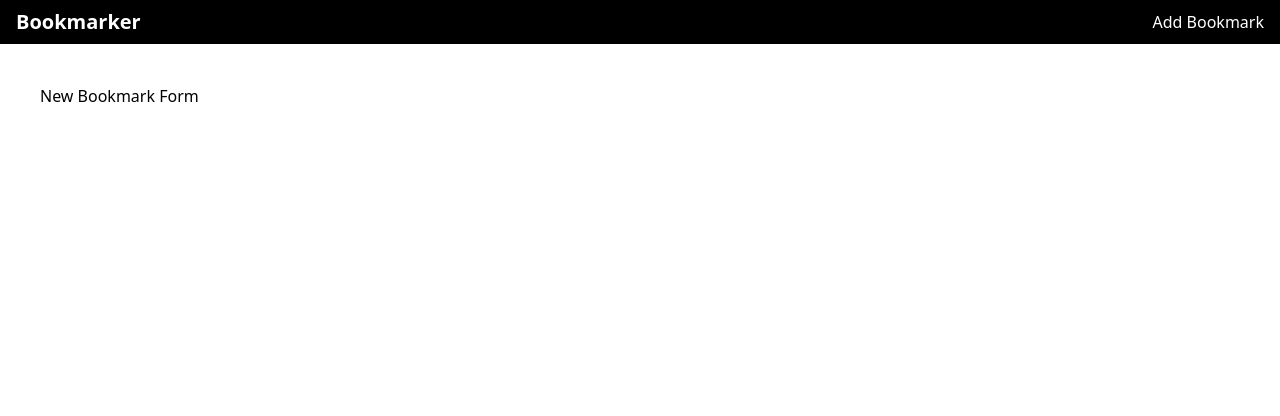
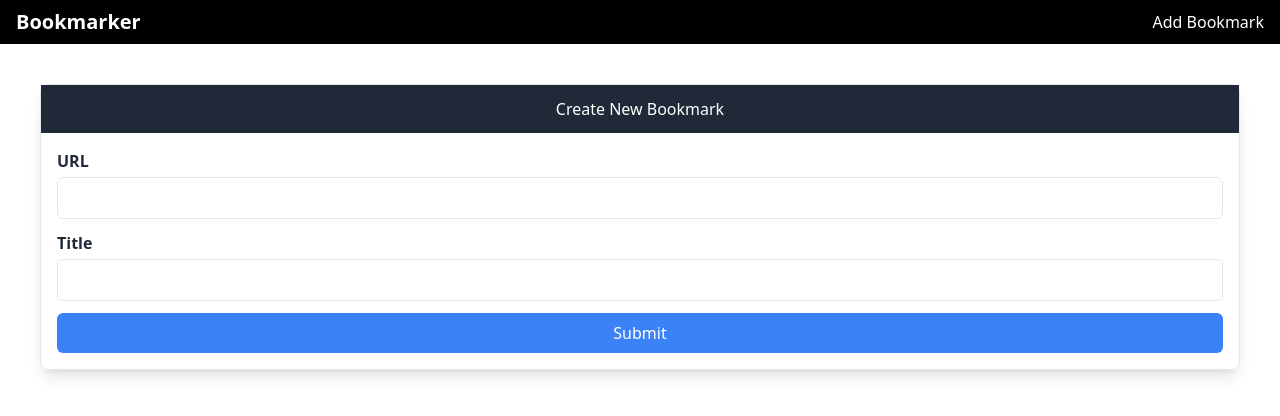
Before and after one commit to iBoukhenna/kubernetes-masterclass, a Next.js app in the folder nextjs-project/: page /bookmarks/add in a window 1280 px wide. Shown: the top 416 px of the page. Built offline with nearby package versions, Linux system fonts and the light colour scheme.

Commit message:
add create bookmark

```diff
--- a/nextjs-project/components/Bookmark.tsx
+++ b/nextjs-project/components/Bookmark.tsx
@@ -8,7 +8,7 @@ interface BookmarkProps {
 
 const Bookmark: React.FC<BookmarkProps> = ({ bookmark }) => (
     <div>
-        <div className="bg-blue-500 text-white px-4 py-3 rounded-md shadow-md">
+        <div className="mt-4 bg-blue-500 text-white px-4 py-3 rounded-md shadow-md">
             <h5>
                 <Link href={bookmark.url} target="_blank" className="text-white text-decoration-none">
                     {bookmark.title}
--- a/nextjs-project/pages/bookmarks/add.tsx
+++ b/nextjs-project/pages/bookmarks/add.tsx
@@ -1,7 +1,52 @@
-export default function About() {
-    return (
-      <div>
-        <h1>New Bookmark Form</h1>
+import type { NextPage } from 'next'
+import React, {useState} from "react";
+import {saveBookmark} from "../../services/api";
+
+export default function Add() {
+  const [title, setTitle] = useState("");
+  const [url, setUrl] = useState("");
+  const [message, setMessage] = useState<string|null>(null);
+
+  const handleSubmit = async (e: React.SyntheticEvent) => {
+      e.preventDefault();
+      if(!url) {
+          alert("Please enter URL");
+          return;
+      }
+      const payload = {
+          title,
+          url
+      }
+      const response = await saveBookmark(payload)
+      console.log("SaveBookmark response: ", response)
+      setTitle("");
+      setUrl("");
+      setMessage("Bookmark saved successfully")
+  }
+
+  return (
+    <div>
+      <div className="border rounded-lg shadow-lg">
+        <div className="bg-gray-800 text-white text-center py-3">
+          <h2>Create New Bookmark</h2>
+        </div>
+        <div className="p-4">
+          {message && <div className="bg-blue-500 text-white py-2 px-4 mb-4 rounded-md">{message}</div>}
+          <form onSubmit={e => handleSubmit(e)}>
+            <div className="mb-3">
+              <label htmlFor="url" className="block text-gray-800 font-semibold mb-1">URL</label>
+              <input type="text" className="w-full px-3 py-2 border rounded-md focus:outline-none focus:ring focus:border-blue-500"
+                    id="url" value={url} onChange={e => setUrl(e.target.value)}/>
+            </div>
+            <div className="mb-3">
+              <label htmlFor="title" className="block text-gray-800 font-semibold mb-1">Title</label>
+              <input type="text" className="w-full px-3 py-2 border rounded-md focus:outline-none focus:ring focus:border-blue-500"
+                    id="title" value={title} onChange={e => setTitle(e.target.value)}/>
+            </div>
+            <button type="submit" className="w-full bg-blue-500 text-white py-2 px-4 rounded-md hover:bg-blue-600 focus:outline-none focus:ring focus:border-blue-500">Submit</button>
+          </form>
+        </div>
       </div>
-    )
+    </div>
+  )
 }
--- a/nextjs-project/services/api.ts
+++ b/nextjs-project/services/api.ts
@@ -6,3 +6,8 @@ export const fetchBookmarks = async (page: number, query: string): Promise<Bookm
   const res = await axios.get<BookmarksResponse>(`${API_BASE_URL}/api/bookmarks?page=${page}&query=${query}`)
   return res.data
 }
+
+export const saveBookmark = async (bookmark: {title: string, url: string}) => {
+  const res = await axios.post(`${API_BASE_URL}/api/bookmarks`, bookmark)
+  return res.data
+}
```
Also changed, not shown: 1 other file (tests, documents, lock files or other folders).
